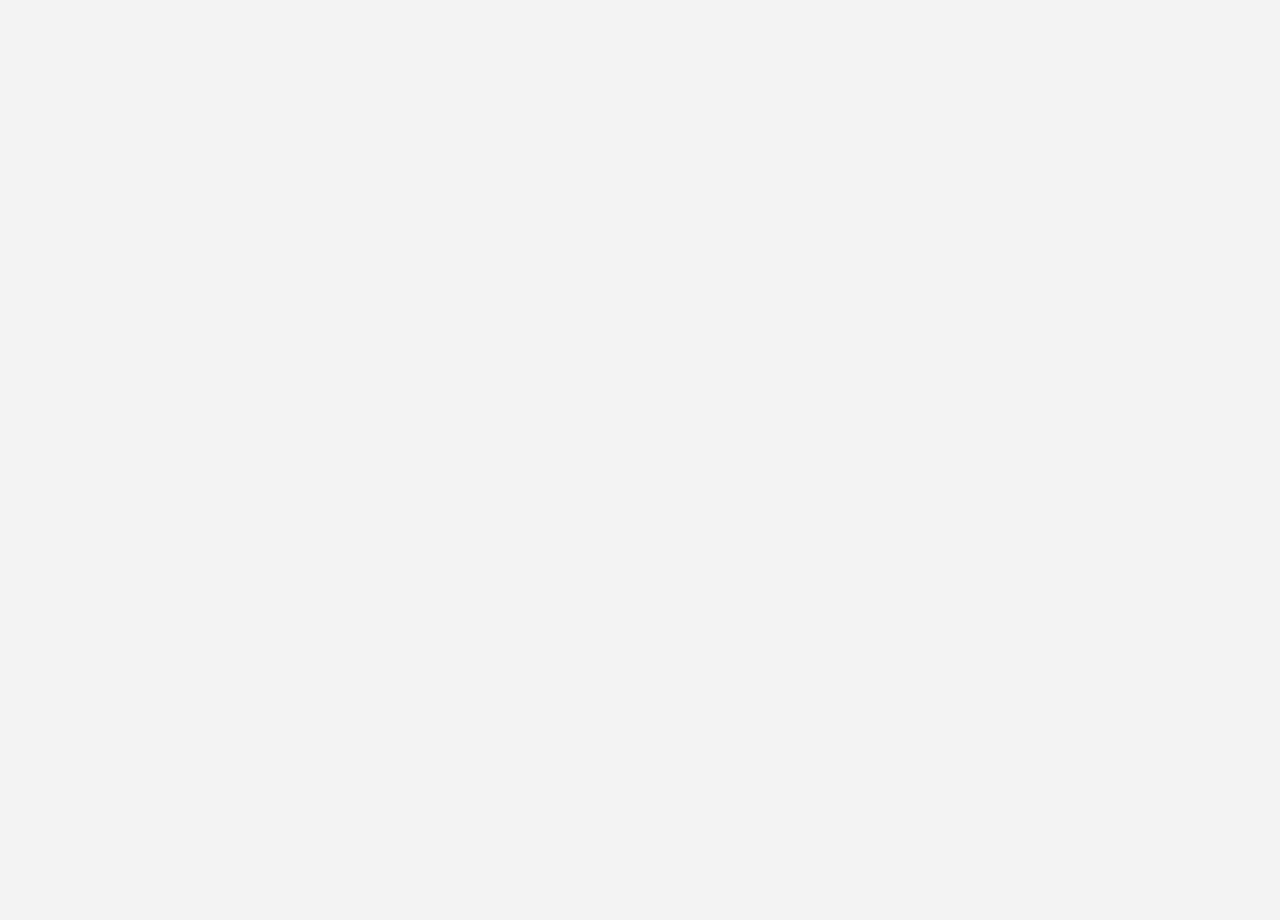
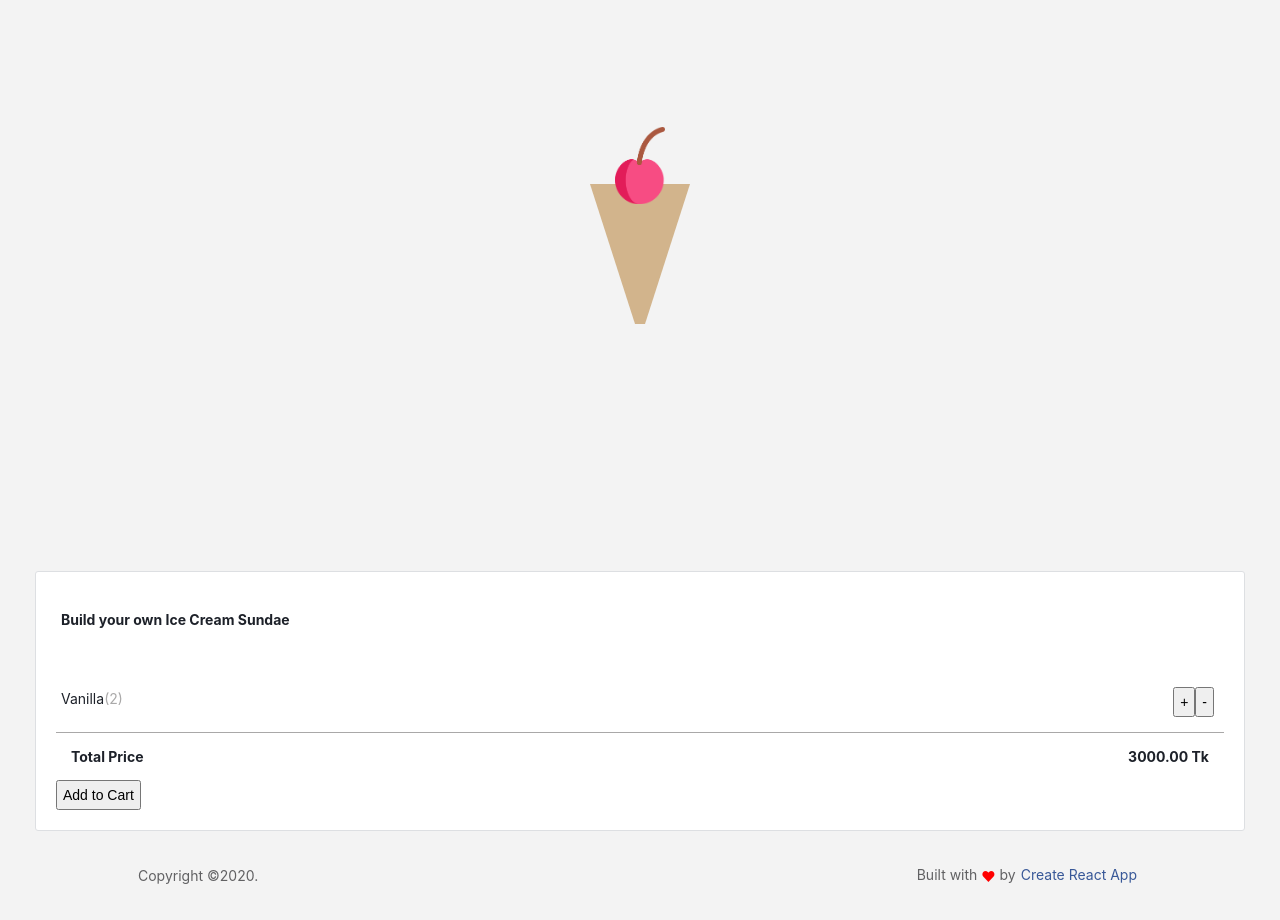
Before and after one commit to mtaz337/ice-cream, a React (Create React App) app: page / in a window 1280 px wide. Shown: the part 200-1120 px from the top of the page. Before the commit the page ends 800 px from the top, so only its background shows below. Built offline with nearby package versions, Linux system fonts and the light colour scheme.

Commit message:
Ice-cream-builder

```diff
--- a/src/components/Body/Body.jsx
+++ b/src/components/Body/Body.jsx
@@ -1,9 +1,10 @@
 import React from 'react'
+import IceCreamBuilder from '../../containers/IceCreamBuilder.jsx/IceCreamBuilder'
 import classes from './Body.module.css'
 const Body = () => {
   return (
     <div className={classes.mainBody} >
-        this is a body
+        <IceCreamBuilder/>
     </div>
   )
 }
--- /dev/null
+++ b/src/components/Builder/Builder.jsx
@@ -0,0 +1,25 @@
+import React from 'react'
+import classes from './Builder.module.css'
+import Items from './items/items'
+import Modal from './Modal/Modal'
+import TotalPrice from './TotalPrice/TotalPrice'
+const Builder = () => {
+  return (
+    <div >
+            <div className={classes.builder}>
+              <h3>Build your own Ice Cream Sundae</h3>
+              <Items/>
+             <TotalPrice/>
+              <button type="button"   className={[classes.order ,classes.rounded].join( )}>
+                Add to Cart
+              </button>
+            </div>
+            <Modal>
+              modal goes here
+            </Modal>
+    </div>
+        //   <!-- builder end -->
+  )
+}
+
+export default Builder
--- /dev/null
+++ b/src/components/Builder/Builder.module.css
@@ -0,0 +1,18 @@
+.builder {
+  padding: 20px;
+  background: #fff;
+  border: 1px solid #dddfe2;
+  border-radius: 3px;
+}
+
+.order {
+  background-color: #28a745;
+  color: #fff;
+  border-color: #28a745;
+  border: 1px solid transparent;
+  display: block;
+  margin: 30px auto 0;
+  width: 100%;
+  padding: 10px 0;
+  font-weight: bold;
+}
--- /dev/null
+++ b/src/components/Builder/Modal/Modal.jsx
@@ -0,0 +1,14 @@
+import React from 'react'
+import classes from './Modal.module.css'
+const Modal = ({children}) => {
+  return (
+    <div  >
+    <div className={classes.backdrop}></div>
+    <div className={classes.modalBody}>
+      {children}
+    </div>
+  </div>
+  )
+}
+
+export default Modal
--- /dev/null
+++ b/src/components/Builder/Modal/Modal.module.css
@@ -0,0 +1,24 @@
+.backdrop {
+  display: none;
+  position: fixed;
+  width: 100%;
+  height: 100%;
+  top: 0;
+  left: 0;
+  right: 0;
+  bottom: 0;
+  background-color: rgba(0, 0, 0, 0.5);
+  z-index: 9;
+  cursor: pointer;
+}
+
+.modalBody {
+  display: none;
+  position: absolute;
+  top: 50%;
+  left: 50%;
+  transform: translate(-50%, -50%);
+  -ms-transform: translate(-50%, -50%);
+  z-index: 10;
+  background-color: white;
+}
--- /dev/null
+++ b/src/components/Builder/TotalPrice/TotalPrice.jsx
@@ -0,0 +1,12 @@
+import React from 'react'
+import classes from './TotalPrice.module.css'
+const TotalPrice = () => {
+  return (
+    <div className={classes.total}>
+    <div>Total Price</div>
+    <div>3000.00 Tk</div>
+  </div>
+  )
+}
+
+export default TotalPrice
--- /dev/null
+++ b/src/components/Builder/TotalPrice/TotalPrice.module.css
@@ -0,0 +1,8 @@
+.total {
+  border-top: 1px solid #5250507e;
+  padding: 10px;
+  display: flex;
+  justify-content: space-between;
+  align-items: center;
+  font-weight: bold;
+}
--- /dev/null
+++ b/src/components/Builder/items/item/item.jsx
@@ -0,0 +1,16 @@
+import React from 'react'
+import classes from './item.module.css'
+const item = () => {
+  return (
+    <li className={classes.item}>
+    <span>Vanilla</span>
+    <span className={classes.quantity}>2</span>
+    <div className="right">
+      <button type="button" className={[classes.plus, classes.rounded].join( )}>+</button>
+      <button type="button" className={[classes.minus,classes.rounded].join( )}>-</button>
+    </div>
+  </li>
+  )
+}
+
+export default item
--- /dev/null
+++ b/src/components/Builder/items/item/item.module.css
@@ -0,0 +1,36 @@
+.item {
+  height: 40px;
+  text-align: left;
+  clear: both;
+  padding: 0;
+  line-height: 40px;
+}
+
+.quantity {
+  color: #5250507e;
+}
+
+.quantity::after {
+  content: ")";
+}
+
+.quantity::before {
+  content: "(";
+}
+
+.plus {
+  width: 30px;
+  background: #28a745;
+  border: 0px;
+  color: white;
+  padding: 5px;
+}
+
+.minus {
+  width: 30px;
+  background: red;
+  border: 0px;
+  color: white;
+  padding: 5px;
+  margin-left: 5px;
+}
--- /dev/null
+++ b/src/components/Builder/items/items.jsx
@@ -0,0 +1,14 @@
+ import React from 'react'
+import Item from './item/item'
+ const items = () => {
+   return (
+    <div >
+        <ul>
+            {/* item */}
+            <Item/>
+        </ul>
+    </div>
+   )
+ }
+
+ export default items
--- /dev/null
+++ b/src/containers/IceCreamBuilder.jsx/IceCreamBuilder.jsx
@@ -0,0 +1,16 @@
+import React, { Component } from 'react';
+import Builder from '../../components/Builder/Builder';
+import IceCream from '../../components/iceCream/iceCream';
+import classes from './IceCreamBuilder.module.css';
+
+export default class IceCreamBuilder extends Component {
+    state = {};
+  render() {
+    return (
+        <div className={['container', classes.container].join( )} >
+            <IceCream/>
+            <Builder/>
+        </div>
+    )
+  }
+}
--- /dev/null
+++ b/src/containers/IceCreamBuilder.jsx/IceCreamBuilder.module.css
@@ -0,0 +1,5 @@
+@media only screen and (max-width: 767.99px) {
+  .container {
+    flex-direction: column;
+  }
+}
```
